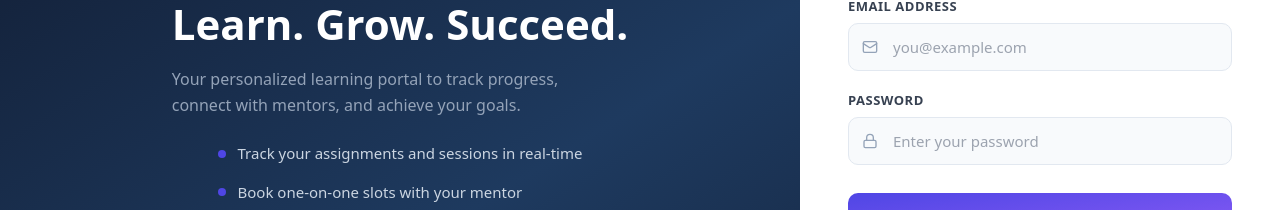
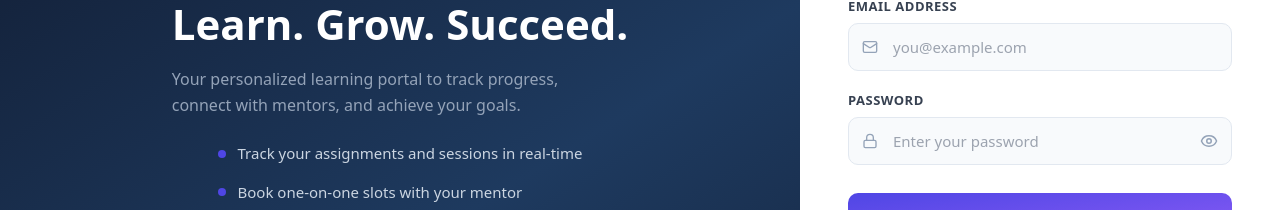
Before and after one commit to deepu161102/catalyst_student, a React (Vite) app in the folder student_portal/: page / in a window 1280 px wide. Shown: the part 295-505 px from the top of the page. Built offline with nearby package versions, Linux system fonts and the light colour scheme.

Commit message:
Added password toggle in signin page

```diff
--- a/student_portal/src/components/auth/SignIn.jsx
+++ b/student_portal/src/components/auth/SignIn.jsx
@@ -1,5 +1,5 @@
 import { useState } from 'react';
-import { Mail, Lock } from 'lucide-react';
+import { Mail, Lock, Eye, EyeOff } from 'lucide-react';
 import { validCredentials } from '../../data/mockData';
 import catalystLogo from '../../assets/catalyst-logo.png';
 
@@ -7,6 +7,7 @@ export default function SignIn({ onLogin }) {
   const [form, setForm] = useState({ email: '', password: '' });
   const [error, setError] = useState('');
   const [loading, setLoading] = useState(false);
+  const [showPassword, setShowPassword] = useState(false);
 
   const handleSubmit = (e) => {
     e.preventDefault();
@@ -99,13 +100,22 @@ export default function SignIn({ onLogin }) {
               <div className="relative">
                 <Lock size={16} className="absolute left-[14px] top-1/2 -translate-y-1/2 text-slate-400" />
                 <input
-                type="password"
+                    type={showPassword ? 'text' : 'password'}
                     placeholder="Enter your password"
                     value={form.password}
                     onChange={(e) => setForm({ ...form, password: e.target.value })}
                     required
-                className="w-full pl-11 pr-4 py-3 border-[1.5px] border-slate-200 rounded-[10px] text-[15px] text-slate-900 outline-none bg-slate-50 transition-all focus:border-indigo-500 focus:bg-white focus:ring-[3px] focus:ring-indigo-600/10"
+                    className="w-full pl-11 pr-11 py-3 border-[1.5px] border-slate-200 rounded-[10px] text-[15px] text-slate-900 outline-none bg-slate-50 transition-all focus:border-indigo-500 focus:bg-white focus:ring-[3px] focus:ring-indigo-600/10"
                 />
+                <button
+                    type="button"
+                    onClick={() => setShowPassword((prev) => !prev)}
+                    className="absolute right-[14px] top-1/2 -translate-y-1/2 text-slate-400 hover:text-slate-600"
+                    aria-label={showPassword ? 'Hide password' : 'Show password'}
+                    aria-pressed={showPassword}
+                >
+                  {showPassword ? <EyeOff size={18} /> : <Eye size={18} />}
+                </button>
               </div>
             </div>
 
```
Lines whose indentation alone changed are shown as unchanged.
